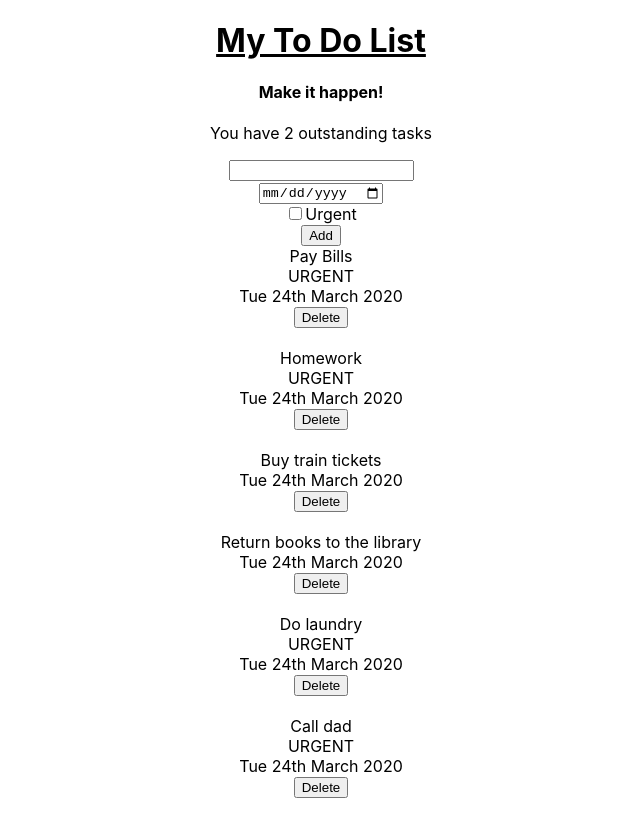
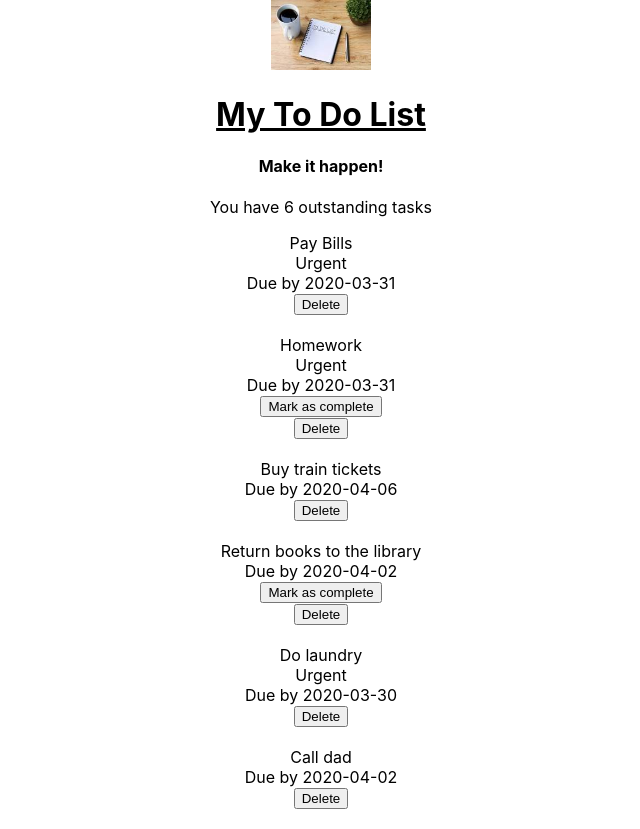
Before and after one commit to sosinuga/todo_list_frontend_Feb2020, a React (Create React App) app: page / in a window 1280 px wide. Shown: the whole page, without its empty margins (319-959 px from the left). Built offline with nearby package versions, Linux system fonts and the light colour scheme.

Commit message:
passing props into task components

```diff
--- a/src/App.js
+++ b/src/App.js
@@ -1,4 +1,4 @@
-import React from "react";
+import React, { useState } from "react";
 import logo from "./logo.svg";
 import "./App.css";
 import Header from "./Header/Header.js";
@@ -6,23 +6,78 @@ import TaskCount from "./TaskCount/TaskCount.js";
 import Task from "./Task/Task.js";
 import AddNewTask from "./AddTask.js";
 
+
+
 function App() {
+  // const [counter, setCounter] = useState(0);
+
+  //   function increaseCounterBy1() {
+  //     setCounter(counter + 1);
+  //   }
+  //   function decreaseCounterBy1() {
+  //     if(counter >0){
+  //     setCounter(counter - 1);
+  //   }
+  // }
+
+  const [tasks, setTasks] = useState([
+    {
+      text: "Pay Bills",
+      completed: true,
+      dueDate: "2020-03-31",
+      urgent: true
+    },
+    {
+      text: "Homework",
+      completed: false,
+      dueDate: "2020-03-31",
+      urgent: true
+    },
+    {
+      text: "Buy train tickets",
+      completed: true,
+      dueDate: "2020-04-06",
+      urgent: false
+    },
+    {
+      text: "Return books to the library",
+      completed: false,
+      dueDate: "2020-04-02",
+      urgent: false
+    },
+    {
+      text: "Do laundry",
+      completed: true,
+      dueDate: "2020-03-30",
+      urgent: true
+    },
+    {
+      text: "Call dad",
+      completed: true,
+      dueDate: "2020-04-02",
+      urgent: false
+    }
+  ]);
+
   return (
     <div className="App">
+
       <Header />
       <main>
-        <TaskCount />
-        <div>
-          <AddNewTask />
-        </div>
-        <div>
+
+        <TaskCount count={tasks.length} />
+        <div className="container">
           {/* Passing a prop of text to each Task component */}
-          <Task text="Pay Bills" urgent={true} />
-          <Task text="Homework" urgent={true} />
-          <Task text="Buy train tickets" urgent={false} />
-          <Task text="Return books to the library" urgent={false} />
-          <Task text="Do laundry" urgent={true} />
-          <Task text="Call dad" urgent={true} />
+          {tasks.map((task) => {
+            return (
+            <Task
+            text={task.text}
+            urgent={task.urgent}
+            completed={task.completed}
+            dueDate={task.dueDate}
+            />
+            );
+          })}
 
         </div>
       </main>
--- a/src/Header/Header.js
+++ b/src/Header/Header.js
@@ -5,8 +5,12 @@ function Header () {
     return (
 
 
-
         <div id="myDIV" className="header">
+          <nav className="navbar navbar-light" id="nav1">
+                <a className="navbar-brand" href="#">
+                <img src={require("./logo.jpeg")} width="100" height="70" alt="ToDoList" />
+          </a>
+            </nav>
         <h1 id="mainTitle">My To Do List</h1>
 
         <h4>Make it happen!</h4>
--- a/src/Task/Task.js
+++ b/src/Task/Task.js
@@ -7,15 +7,9 @@ function Task(props) {
   return (
     <div className="row taskRow">
       <div className="col-12 col-md-4">{props.text}</div>
-      <div className="col-6 col-md-2">
-        {props.urgent === true ? "URGENT" : ""}
-      </div>
-      <div className="col-6 col-md-2">
-        {moment(props.dueDate).format("ddd Do MMMM YYYY")}
-      </div>
-      <div className="col-6 col-md-2">
-        {props.completed === false && <button className="btn btn-primary">Mark as complete</button>}
-      </div>
+      <div className="col-6 col-md-2">{props.urgent === true ? "Urgent" : ""}</div>
+    <div className="col -12">{"Due by "}{props.dueDate}</div>
+      <div className="col-6 col-md-2">{props.completed === false && <button className="btn btn-primary">Mark as complete</button>}</div>
       <div className="col-6 col-md-2">
         <button className="btn btn-danger">Delete</button>
       </div>
--- a/src/TaskCount/TaskCount.js
+++ b/src/TaskCount/TaskCount.js
@@ -1,8 +1,7 @@
 import React from "react";
 
-function TaskCount(){
-    return (
-        <p>You have 2 outstanding tasks</p>
-    );
+function TaskCount(props){
+
+    return <p>You have {props.count} outstanding tasks</p>;
 }
 export default TaskCount;
```
Also changed, not shown: src/Header/To do list.svg (renamed from src/Header/To do list.jpg), src/Header/logo.jpeg (added).
